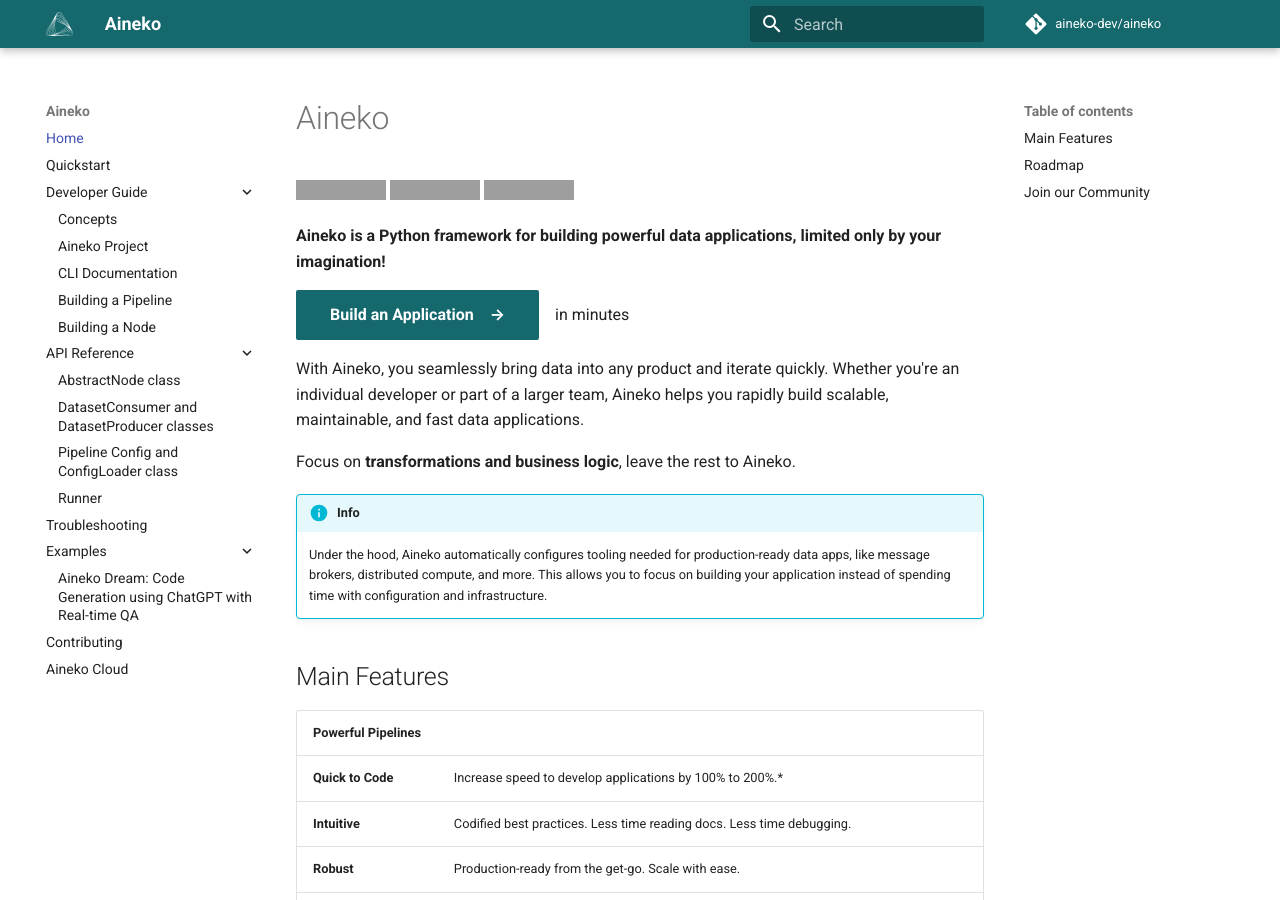
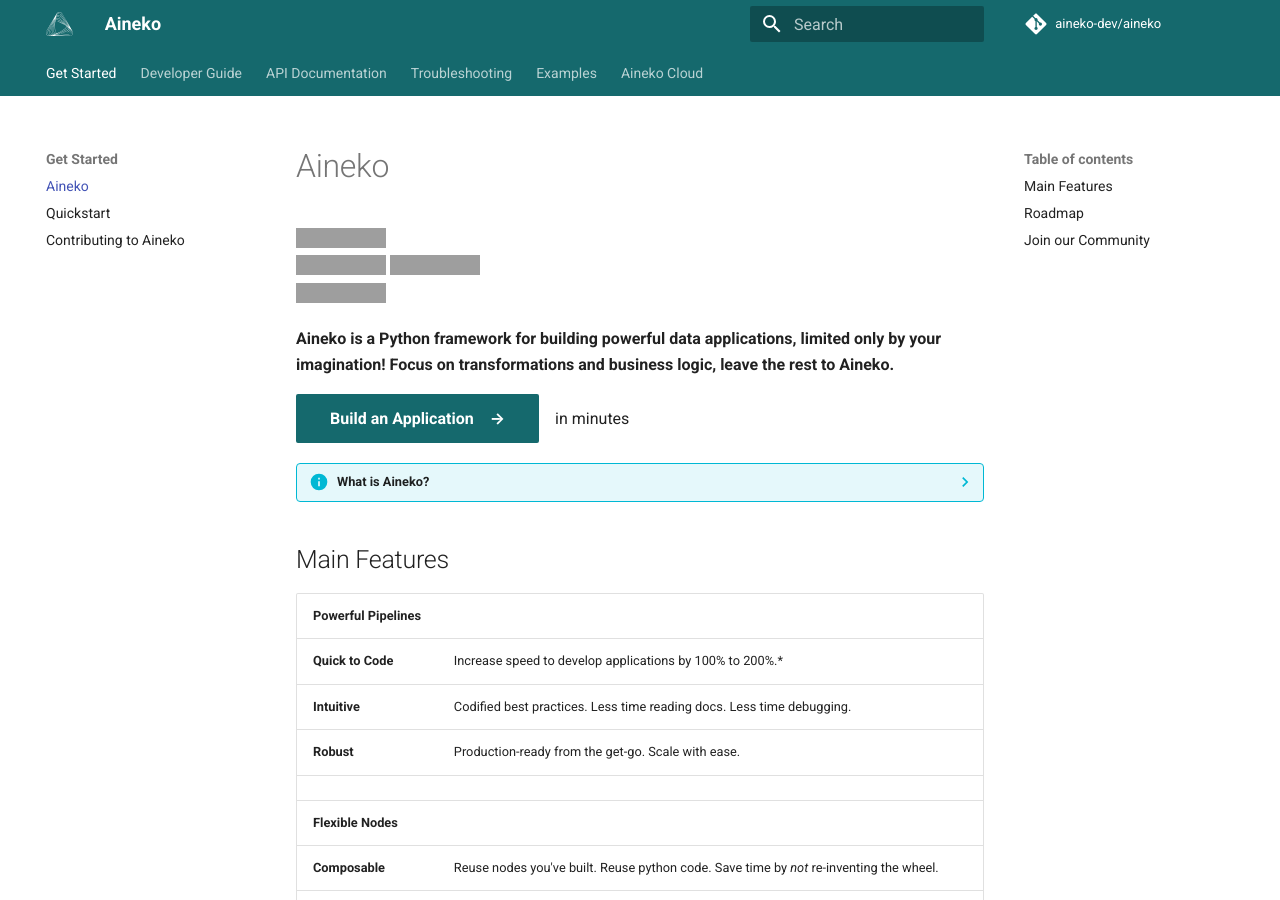
Before and after one commit to aineko-dev/aineko, an MkDocs documentation site: the page built from docs/index.md, in a window 1280 px wide and 900 px high. Built offline with MkDocs 1.6.1 and Material for MkDocs 9.7.7, drawn with Linux system fonts in a browser that asks for light colours; comment, search, counter and statistics services are not loaded; the version menu is left out; grey boxes are pictures that could not be loaded.

Commit message:
refactor: reorg pages

```diff
--- a/docs/api_reference/abstract_node.md
+++ b/docs/api_reference/abstract_node.md
@@ -1,4 +1,4 @@
-# `AbstractNode` class
+# `AbstractNode`
 
 The `AbstractNode` class serves as the base class for all user-defined nodes.
 
--- a/docs/api_reference/dataset.md
+++ /dev/null
@@ -1,7 +0,0 @@
-# `DatasetConsumer` and `DatasetProducer` classes
-
-The `DatasetConsumer` and `DatasetProducer` classes are used to interact with `Kafka` topics.
-
-::: aineko.DatasetConsumer
-
-::: aineko.DatasetProducer
--- /dev/null
+++ b/docs/api_reference/dataset_consumer.md
@@ -0,0 +1,5 @@
+# `DatasetConsumer`
+
+The `DatasetConsumer` class is used to consume from `Kafka` topics.
+
+::: aineko.DatasetConsumer
--- /dev/null
+++ b/docs/api_reference/dataset_producer.md
@@ -0,0 +1,5 @@
+# `DatasetProducer`
+
+The `DatasetProducer` class is used to produce to `kafka` topics.
+
+::: aineko.DatasetProducer
--- a/docs/index.md
+++ b/docs/index.md
@@ -3,21 +3,18 @@
 ---
 
 # Aineko
-[![CI](https://circleci.com/gh/aineko-dev/aineko/tree/develop.svg?style=svg)](https://app.circleci.com/pipelines/github/aineko-dev)
-[![downloads](https://static.pepy.tech/badge/aineko/month)](https://pepy.tech/project/aineko)
+[![CI](https://circleci.com/gh/aineko-dev/aineko/tree/develop.svg?style=svg)](https://app.circleci.com/pipelines/github/aineko-dev)<br>
+[![pypi](https://img.shields.io/pypi/v/aineko.svg)](https://pypi.python.org/pypi/aineko)
+[![downloads](https://static.pepy.tech/badge/aineko/month)](https://pepy.tech/project/aineko)<br>
 [![license](https://img.shields.io/badge/License-Apache_2.0-blue.svg)](https://github.com/aineko-dev/aineko/blob/develop/LICENSE)
 
-**Aineko is a Python framework for building powerful data applications, limited only by your imagination!**
+**Aineko is a Python framework for building powerful data applications, limited only by your imagination! Focus on **transformations and business logic**, leave the rest to Aineko.**
 
 [Build an Application &ensp; →](./quickstart.md){ .md-button .md-button--primary } &ensp; in minutes
 
-With Aineko, you seamlessly bring data into any product and iterate quickly. Whether you're an individual developer or part of a larger team, Aineko helps you rapidly build scalable, maintainable, and fast data applications.
 
-Focus on **transformations and business logic**, leave the rest to Aineko.
-
-!!! info
+??? info "What is Aineko?"
     Under the hood, Aineko automatically configures tooling needed for production-ready data apps, like message brokers, distributed compute, and more. This allows you to focus on building your application instead of spending time with configuration and infrastructure.
-
 
 ## Main Features
 
--- a/mkdocs.yml
+++ b/mkdocs.yml
@@ -14,6 +14,7 @@
     - content.code.copy
     - navigation.footer
     - navigation.expand
+    - navigation.tabs
     - toc.follow
 extra_css:
   - stylesheets/extra.css
@@ -65,21 +66,25 @@
             show_root_heading: true
 
 nav:
-  - Home: 'index.md'
-  - Quickstart: 'quickstart.md'
+  - Get Started:
+      - 'index.md'
+      - 'quickstart.md'
+      - 'contributing.md'
   - Developer Guide:
       - 'developer_guide/concepts.md'
       - 'developer_guide/aineko_project.md'
       - 'developer_guide/cli.md'
       - 'developer_guide/pipeline_configuration.md'
       - 'developer_guide/node_implementation.md'
-  - API Reference:
+  - API Documentation:
       - 'api_reference/abstract_node.md'
-      - 'api_reference/dataset.md'
+      - 'api_reference/dataset_consumer.md'
+      - 'api_reference/dataset_producer.md'
+      - 'api_reference/config.md'
       - 'api_reference/config_loader.md'
       - 'api_reference/runner.md'
-  - Troubleshooting: 'troubleshooting.md'
+  - Troubleshooting:
+      - 'troubleshooting.md'
   - Examples:
       - examples/aineko-dream.md
-  - Contributing: 'contributing.md'
   - Aineko Cloud: 'aineko_cloud.md'
```
Also changed, not shown: docs/api_reference/config.md (added, +6 -0 lines), docs/api_reference/config_loader.md (+1 -7 lines), docs/api_reference/runner.md (+1 -1 lines), docs/troubleshooting.md (+1 -3 lines).
